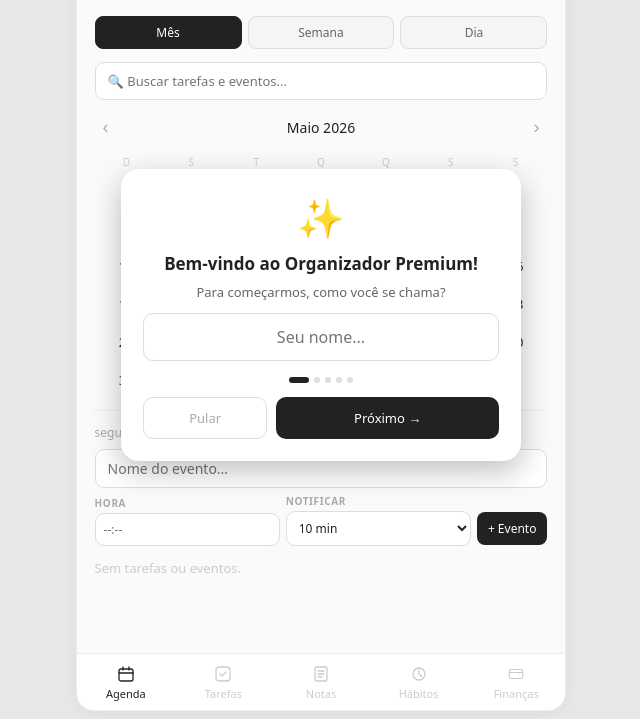
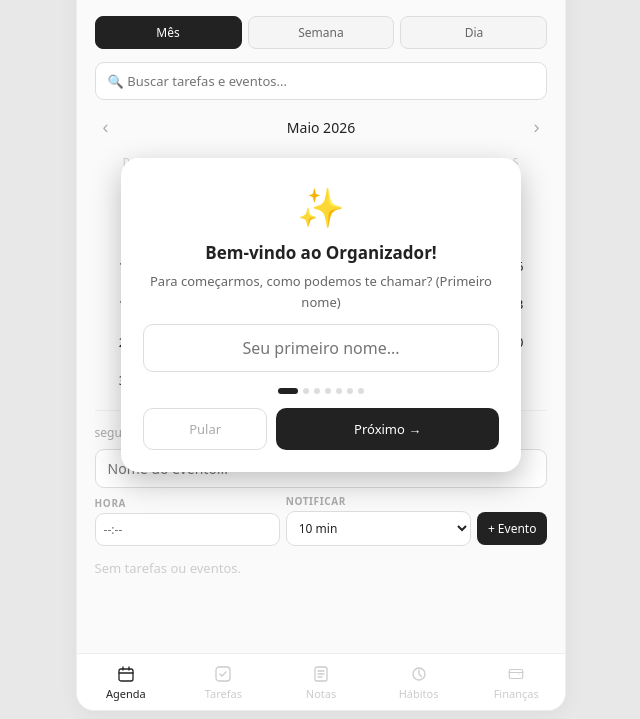
Before and after one commit to iannnunesv-hub/.github.io, a plain HTML site: page index.html in a window 1280 px wide. Shown: the part 81-800 px from the top of the page, without its empty margins (319-959 px from the left). Drawn offline with Linux system fonts and the light colour scheme.

Commit message:
Update index.html

```diff
--- a/index.html
+++ b/index.html
@@ -28,10 +28,11 @@ body { font-family: system-ui, sans-serif; background: var(--bg4); display: flex
 .sp-prem { font-weight: 700; color: #d4af37; font-style: italic; letter-spacing: 0; }
 @keyframes fadeOutSplash { 0% { opacity: 1; visibility: visible; } 100% { opacity: 0; visibility: hidden; z-index: -1; display: none; } }
 
-.hdr{background:var(--bg2);border-bottom:.5px solid var(--brd);padding:14px 17px 11px;display:flex;justify-content:space-between;align-items:center;flex-shrink:0}
-.hdr h1{font-size:18px;font-weight:500;color:var(--txt)}
-.hdr p{font-size:11px;color:var(--txt2);margin-top:4px;font-style:italic;line-height:1.4}
-.hdr-r{display:flex;gap:7px;align-items:center}
+.hdr{background:var(--bg2);border-bottom:.5px solid var(--brd);padding:14px 17px 11px;display:flex;justify-content:space-between;align-items:center;flex-shrink:0;gap:10px;}
+.hdr > div { flex: 1; min-width: 0; }
+.hdr h1{font-size:18px;font-weight:500;color:var(--txt);white-space:nowrap;overflow:hidden;text-overflow:ellipsis;}
+.hdr p{font-size:11px;color:var(--txt2);margin-top:4px;font-style:italic;line-height:1.4;white-space:nowrap;overflow:hidden;text-overflow:ellipsis;}
+.hdr-r{display:flex;gap:7px;align-items:center;flex-shrink:0;}
 .ibt{background:none;border:.5px solid var(--brd2);border-radius:9px;padding:6px 8px;cursor:pointer;font-size:16px;line-height:1;display:flex;align-items:center}
 .gear-btn{background:none;border:.5px solid var(--brd2);border-radius:9px;padding:7px;cursor:pointer;display:flex;align-items:center;color:var(--txt2)}
 
@@ -722,11 +723,13 @@ const BADGE_DEFS=[
 ];
 
 const TUT_STEPS=[
-  {ico:'✨',ttl:'Bem-vindo ao Organizador Premium!',txt:'Para começarmos, como você se chama?', html:'<input type="text" id="tut-name" placeholder="Seu nome..." style="width:100%; text-align:center; padding:12px; font-size:16px; border-radius:10px; border:.5px solid var(--brd2); background:var(--inp); color:var(--txt); margin-top:10px; outline:none; font-family:inherit;"/>',tab:null, target:null},
-  {ico:'📅',ttl:'A Central de Comando',txt:'O Mês mostra seus compromissos, e o Dia mostra as Tarefas, Contas e Hábitos que vencem hoje!',tab:'agenda', target:'#tb-agenda'},
-  {ico:'💵',ttl:'Finanças Inteligentes',txt:'Controle seu saldo, crie contas recorrentes e veja a projeção para os próximos meses.',tab:'fin', target:'#tb-fin'},
-  {ico:'🏆',ttl:'Hábitos e Foco',txt:'Crie hábitos saudáveis e use o timer Pomodoro inteligente no fundo da tela.',tab:'habitos', target:'#tb-habitos'},
-  {ico:'⚙️',ttl:'Personalize tudo!',txt:'Na engrenagem você ativa o modo escuro, edita seu nome e gerencia notificações. Pronto para decolar! 🚀',tab:'agenda', target:'.gear-btn'},
+  {ico:'✨',ttl:'Bem-vindo ao Organizador!',txt:'Para começarmos, como podemos te chamar? (Primeiro nome)', html:'<input type="text" id="tut-name" maxlength="15" placeholder="Seu primeiro nome..." style="width:100%; text-align:center; padding:12px; font-size:16px; border-radius:10px; border:.5px solid var(--brd2); background:var(--inp); color:var(--txt); margin-top:10px; outline:none; font-family:inherit;"/>',tab:null, target:null},
+  {ico:'📅',ttl:'Sua Agenda',txt:'Aqui você acompanha seu mês e seus eventos. Veja os feriados e gerencie seus dias com facilidade!',tab:'agenda', target:'#tb-agenda'},
+  {ico:'✅',ttl:'Suas Tarefas',txt:'Crie tarefas com data, hora, lembretes e repetições. Nunca mais esqueça um compromisso!',tab:'tasks', target:'#tb-tasks'},
+  {ico:'📝',ttl:'Notas e Listas',txt:'Guarde informações importantes, crie textos livres ou listas de checagem (como compras do mercado).',tab:'notes', target:'#tb-notes'},
+  {ico:'🏆',ttl:'Hábitos e Foco',txt:'Construa rotinas! Crie hábitos diários ou semanais e use o Timer Pomodoro inteligente para manter o foco.',tab:'habitos', target:'#tb-habitos'},
+  {ico:'💵',ttl:'Finanças Inteligentes',txt:'Controle carteiras, adicione contas que se repetem e veja as projeções dos próximos meses!',tab:'fin', target:'#tb-fin'},
+  {ico:'⚙️',ttl:'Personalize tudo!',txt:'Na engrenagem você ativa o modo escuro, altera seu nome e liga as notificações. Pronto para decolar! 🚀',tab:'agenda', target:'.gear-btn'},
 ];
 let tutStep=0;
 
@@ -969,7 +972,7 @@ function saveCfg(){localStorage.setItem('o_cfg',JSON.stringify(cfg));}
 function applyTheme(){document.documentElement.setAttribute('data-theme',cfg.dark?'dark':'');const t=document.getElementById('tog-dark');if(t)t.checked=cfg.dark;}
 function toggleTheme(on){cfg.dark=on;saveCfg();applyTheme();}
 function applyName(){
-  document.getElementById('aname').textContent=cfg.name?`Organizador de ${cfg.name}`:'Organizador Premium';
+  document.getElementById('aname').textContent=cfg.name?`Olá, ${cfg.name}`:'Organizador Premium';
   document.getElementById('dlbl').textContent=QUOTES[Math.floor(Math.random()*QUOTES.length)];
 }
 async function saveName(){
```
